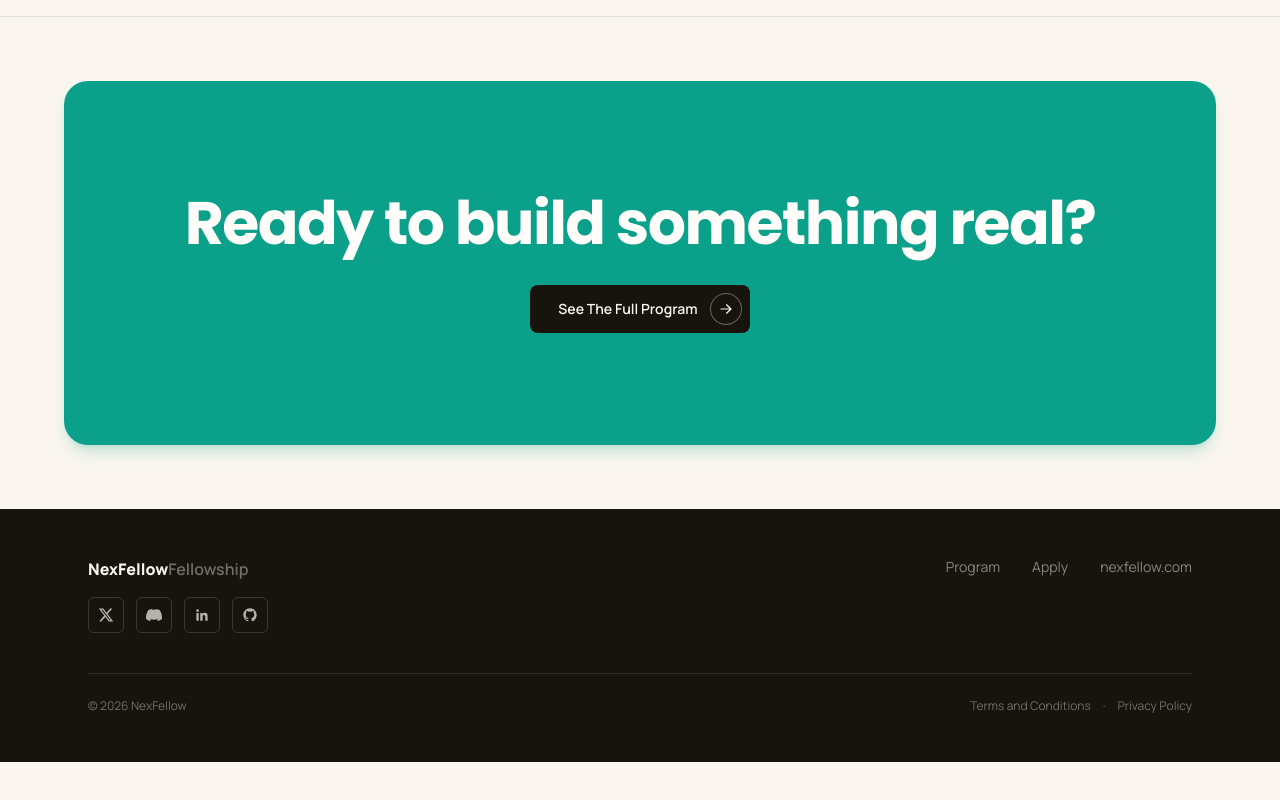
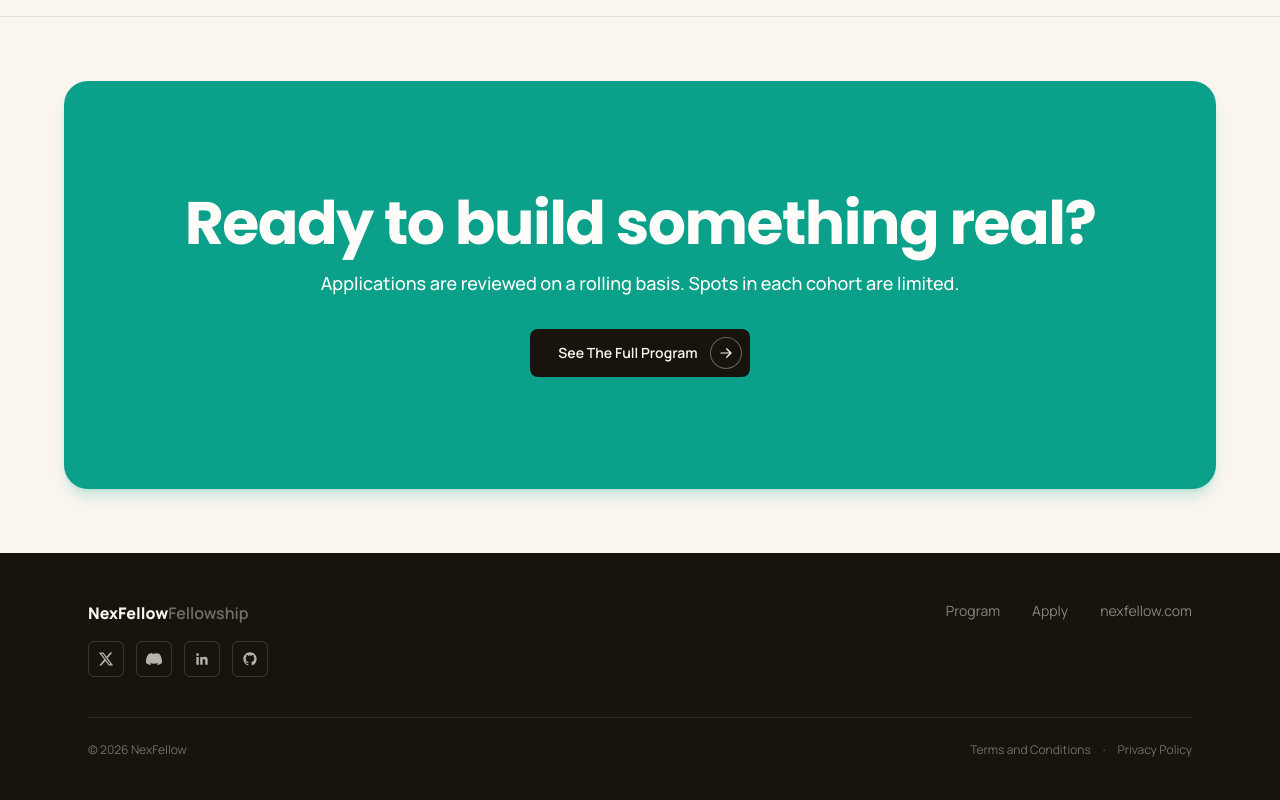
Before and after one commit to open-source-connect-01/Fellowship-NexFellow, a Next.js app: page / in a window 1280 px wide. Shown: the part 5215-6015 px from the top of the page. Before the commit the page ends 5977 px from the top, so only its background shows below. Built offline with nearby package versions, Linux system fonts and the light colour scheme.

Commit message:
feat: enhance CtaBanner with subtitle styling and update properties

```diff
--- a/src/app/page.tsx
+++ b/src/app/page.tsx
@@ -23,7 +23,11 @@ export default function Home() {
         <Mentors />
         {/* <DemoDay /> */}
         <Timeline />
-        <CtaBanner />
+        <CtaBanner
+          subtitle="Applications are reviewed on a rolling basis. Spots in each cohort are limited."
+          href="/program"
+          buttonText="See the full program"
+        />
       </main>
       <Footer />
     </>
--- a/src/components/CtaBanner.tsx
+++ b/src/components/CtaBanner.tsx
@@ -17,7 +17,7 @@ export default function CtaBanner({
             Ready to build something real?
           </h2>
           {subtitle && (
-            <p className="mt-3 text-sm text-white-warm/80 sm:text-base">
+            <p className="mt-4 text-base font-medium text-white-warm sm:text-lg sm:whitespace-nowrap">
               {subtitle}
             </p>
           )}
```
